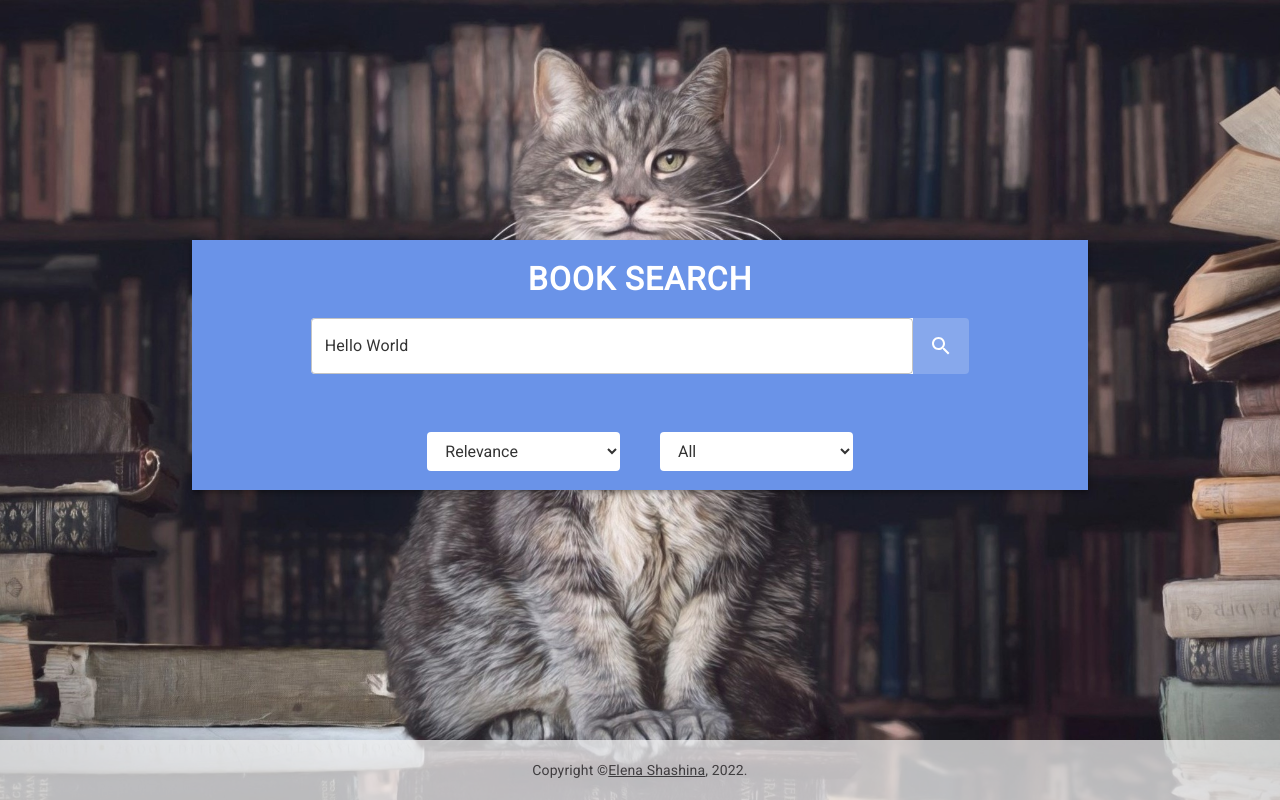
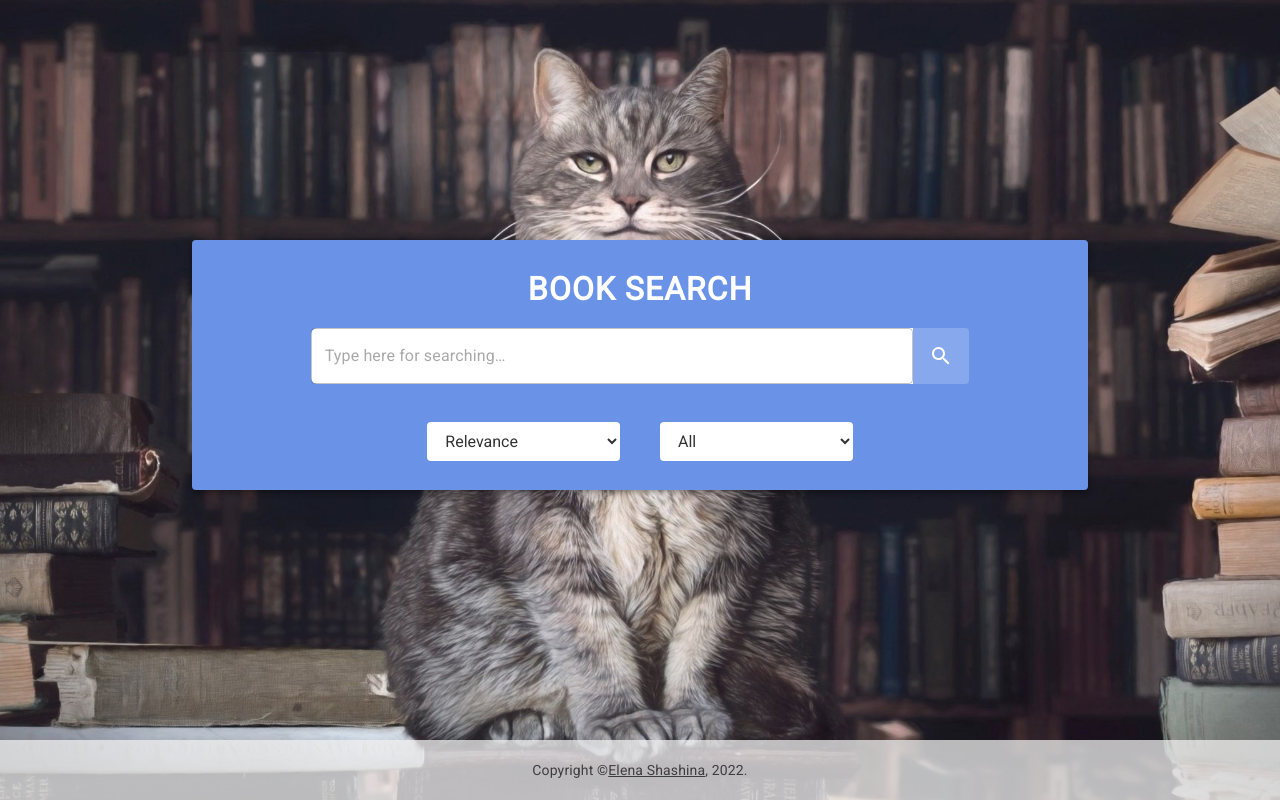
Before and after one commit to Elvehnn/Future-Google-books, a React (Create React App) app: page / in a window 1280 px wide. Built offline with nearby package versions, Linux system fonts and the light colour scheme; no server answers.

Commit message:
fix: fix and refactor search and routing logic

```diff
--- a/src/components/BookPreview/BookPreview.tsx
+++ b/src/components/BookPreview/BookPreview.tsx
@@ -3,11 +3,15 @@ import Card from '@mui/material/Card';
 import './BookPreview.scss';
 import { Book } from '../../constants/interfaces';
 import { useNavigate } from 'react-router-dom';
+import { useAppDispatch } from '../../store/hooks';
+import { bookDetailsActions } from '../../store/slices/bookDetails/bookDetailsSlice';
 
 export const BookPreview = (props: Book) => {
   const navigate = useNavigate();
+  const dispatch = useAppDispatch();
 
   const handleBookPreviewClick = async (book: Book) => {
+    dispatch(bookDetailsActions.getBookDetails(book.id));
     navigate(`book/${book.id}`);
   };
 
--- a/src/components/Search/Search.scss
+++ b/src/components/Search/Search.scss
@@ -1,13 +1,12 @@
 .header {
-  width: 80%;
   display: flex;
   flex-direction: column;
   justify-content: center;
   align-items: center;
   position: relative;
   column-gap: 20px;
-  height: 300px;
   padding: 4vw;
+  border-radius: 4px;
   @media screen and (max-width: 320px) {
     height: 320px;
     justify-content: flex-start;
@@ -15,11 +14,16 @@
   }
 
   &__title {
+    color: #fff;
     font-weight: 600;
     text-transform: uppercase;
     letter-spacing: 1px;
     margin-block-start: 0;
     margin-block-end: 0;
+    text-decoration: none;
+    &:hover {
+      cursor: pointer;
+    }
   }
 
   form {
@@ -28,7 +32,6 @@
     display: flex;
     flex-direction: column;
     align-items: center;
-    row-gap: 20px;
 
     .search {
       display: flex;
@@ -38,8 +41,8 @@
       height: 94px;
 
       p {
-        color: #d4acba;
-        font-size: 12px;
+        color: #bf0748;
+        font-size: 14px;
       }
 
       &__input-container {
@@ -59,6 +62,10 @@
           border: none;
           border-radius: 4px 0 0 4px;
         }
+      }
+
+      fieldset {
+        border-color: none;
       }
 
       &__options {
--- a/src/components/Search/Search.tsx
+++ b/src/components/Search/Search.tsx
@@ -1,6 +1,5 @@
 import './Search.scss';
 import { useForm } from 'react-hook-form';
-import { useState } from 'react';
 import AppBar from '@mui/material/AppBar';
 import Button from '@mui/material/Button';
 import { useAppDispatch, useAppSelector } from '../../store/hooks';
@@ -21,9 +20,9 @@ import { useNavigate } from 'react-router-dom';
 import { PATH } from '../../constants/paths';
 
 export type FormInputs = {
-  searchValue: string;
-  sortBy: string;
-  category: string;
+  newSearchValue: string;
+  newSortBy: string;
+  newCategory: string;
 };
 
 export type SearchPanelStyle = {
@@ -43,11 +42,7 @@ export const Search = (style: SearchPanelStyle) => {
   const dispatch = useAppDispatch();
   const { isLoading } = useAppSelector(isLoadingSelectors.all);
   const { searchParams } = useAppSelector(searchParamsSelectors.all);
-
-  const { category, sortBy } = searchParams;
-
-  const [sortByValue, setSortBy] = useState(sortBy);
-  const [categoryValue, setCategory] = useState(category);
+  const { searchValue, category, sortBy } = searchParams;
 
   const {
     register,
@@ -55,8 +50,16 @@ export const Search = (style: SearchPanelStyle) => {
     formState: { errors },
   } = useForm<FormInputs>();
 
+  const handleTitleClick = () => {
+    dispatch(totalItemsActions.setTotalItems(0));
+    dispatch(booksActions.resetBooksArray());
+    dispatch(searchParamsActions.resetSearchParams());
+    localStorage.removeItem('lastSearch');
+    navigate(PATH.BASE_URL);
+  };
+
   const onSubmit = async (data: FormInputs) => {
-    if (isFieldEmpty(data.searchValue)) {
+    if (isFieldEmpty(data.newSearchValue)) {
       dispatch(errorActions.setError({ title: 'Пустой поисковый запрос', description: '' }));
 
       return;
@@ -66,24 +69,22 @@ export const Search = (style: SearchPanelStyle) => {
     dispatch(errorActions.resetError());
     dispatch(totalItemsActions.setTotalItems(0));
     dispatch(booksActions.resetBooksArray());
-    console.log(data);
 
-    const searchValue = encodeURIComponent(data.searchValue);
+    const newSearchParams = {
+      searchValue: data.newSearchValue,
+      category: data.newCategory,
+      sortBy: data.newSortBy,
+    };
 
-    dispatch(booksActions.getBooksArray({ searchValue, category, sortBy }));
-    dispatch(
-      searchParamsActions.setSearchParams({ searchValue, category, sortBy, startIndex: 30 })
-    );
-    localStorage.setItem(
-      'lastSearch',
-      JSON.stringify({ searchValue, category, sortBy, startIndex: 0 })
-    );
+    dispatch(booksActions.getBooksArray(newSearchParams));
+    dispatch(searchParamsActions.setSearchParams({ ...newSearchParams, startIndex: 30 }));
+    localStorage.setItem('lastSearch', JSON.stringify({ ...newSearchParams, startIndex: 0 }));
     navigate(PATH.SEARCH_RESULTS);
   };
 
   return (
     <AppBar className="header" data-testid="header" sx={style}>
-      <h1 className="header__title" data-testid="header-title">
+      <h1 className="header__title" data-testid="header-title" onClick={handleTitleClick}>
         Book search
       </h1>
 
@@ -94,16 +95,14 @@ export const Search = (style: SearchPanelStyle) => {
               data-testid="search-input"
               variant="outlined"
               className="search-input"
-              defaultValue="Hello World"
+              defaultValue={searchValue}
               sx={{
                 height: '100%',
                 backgroundColor: '#fff',
-                borderRadius: '4px 0 0 4px',
-                outline: 'none',
-                border: 'none',
+                borderRadius: '6px 0 0 6px',
               }}
               placeholder="Type here for searching…"
-              {...register('searchValue', { required: 'Nothing to search!' })}
+              {...register('newSearchValue', { required: 'Nothing to search!' })}
             />
             <Button
               variant="text"
@@ -123,27 +122,25 @@ export const Search = (style: SearchPanelStyle) => {
             </Button>
           </div>
 
-          {errors.searchValue && <p>Value is required!</p>}
+          {errors.newSearchValue && <p>Value is required!</p>}
         </div>
 
         <div className="search__options">
           <select
-            defaultValue={sortByValue}
+            defaultValue={sortBy}
             className="search__sortBy"
             data-testid="search-sortBy"
-            {...register('sortBy')}
-            onChange={(event) => setSortBy(event.target.value as string)}
+            {...register('newSortBy')}
           >
             <option value={SORT_TYPES.DEFAULT}>{SORT_TYPES.DEFAULT}</option>
             <option value={SORT_TYPES.NEWEST}>{SORT_TYPES.NEWEST}</option>
           </select>
 
           <select
-            defaultValue={categoryValue}
+            defaultValue={category}
             className="search__categories"
             data-testid="search-categories"
-            {...register('category')}
-            onChange={(event) => setCategory(event.target.value as string)}
+            {...register('newCategory')}
           >
             <option value="0" disabled>
               Categories
--- a/src/pages/BookPage/BookPage.tsx
+++ b/src/pages/BookPage/BookPage.tsx
@@ -9,11 +9,13 @@ import {
   bookDetailsSelectors,
 } from '../../store/slices/bookDetails/bookDetailsSlice';
 import { useAppDispatch, useAppSelector } from '../../store/hooks';
+import { isLoadingSelectors } from '../../store/slices/isLoading/isLoadingSlice';
 
 const BookPage = () => {
   const dispatch = useAppDispatch();
   const params = useParams<{ id: string }>().id || '';
   const { bookDetails } = useAppSelector(bookDetailsSelectors.all);
+  const { isLoading } = useAppSelector(isLoadingSelectors.all);
 
   useEffect(() => {
     dispatch(bookDetailsActions.getBookDetails(params));
@@ -21,7 +23,7 @@ const BookPage = () => {
 
   return (
     <>
-      {bookDetails.id && (
+      {bookDetails.id === params && (
         <div className="book-page" data-testid="book-page">
           <div className="book-page__image-container" data-testid="book-page-image-container">
             <img
@@ -62,7 +64,7 @@ const BookPage = () => {
         </div>
       )}
 
-      {!bookDetails.id && <CircularProgress sx={{ position: 'absolute' }} />}
+      {isLoading && <CircularProgress sx={{ position: 'absolute' }} />}
     </>
   );
 };
--- a/src/store/slices/books/booksSaga.js
+++ b/src/store/slices/books/booksSaga.js
@@ -9,6 +9,8 @@ import { bookDetailsActions } from '../bookDetails/bookDetailsSlice';
 import { getVolumesByTermsRequest, getVolumeById } from '../../../api/api';
 
 export function* workBookDetails({ payload }) {
+  yield put(isLoadingActions.setIsLoading(true));
+
   try {
     const response = yield call(getVolumeById, payload);
 
@@ -22,6 +24,8 @@ export function* workBookDetails({ payload }) {
         description: 'Попробуйте еще раз.',
       })
     );
+  } finally {
+    yield put(isLoadingActions.setIsLoading(false));
   }
 }
 
```
